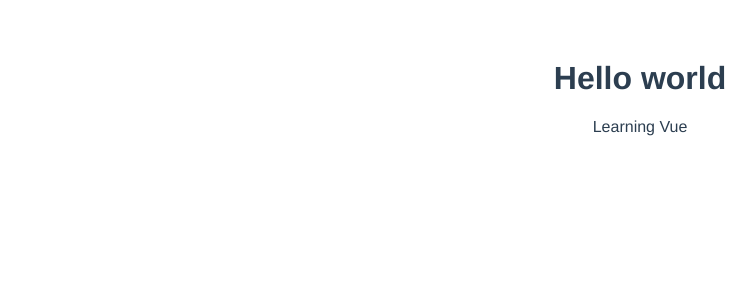
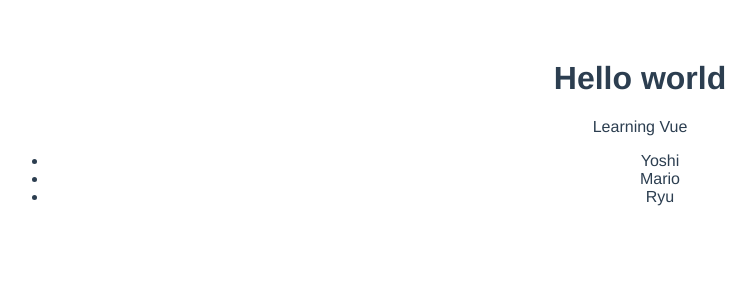
Before and after one commit to Cleomir/learning-vue, a Vue app in the folder hello-world-app/: page / in a window 1280 px wide. Shown: the top 300 px of the page, without its empty margins (0-756 px from the left). Built offline with nearby package versions, Linux system fonts and the light colour scheme.

Commit message:
Add nested component

```diff
--- a/hello-world-app/src/components/HelloWorld.vue
+++ b/hello-world-app/src/components/HelloWorld.vue
@@ -2,10 +2,13 @@
   <div>
     <h1>{{ title }}</h1>
     <p>{{ greeting() }}</p>
+    <Nested />
   </div>
 </template>
 
 <script>
+import Nested from "./Nested";
+
 export default {
   name: "HelloWorld",
   data() {
@@ -18,6 +21,9 @@
       return "Learning Vue";
     },
   },
+  components: {
+    Nested,
+  },
 };
 </script>
 
--- /dev/null
+++ b/hello-world-app/src/components/Nested.vue
@@ -0,0 +1,15 @@
+<template>
+  <ul>
+    <li v-for="(name, index) in names" :key="index">{{ name }}</li>
+  </ul>
+</template>
+
+<script>
+export default {
+  data() {
+    return {
+      names: ["Yoshi", "Mario", "Ryu"],
+    };
+  },
+};
+</script>
```
